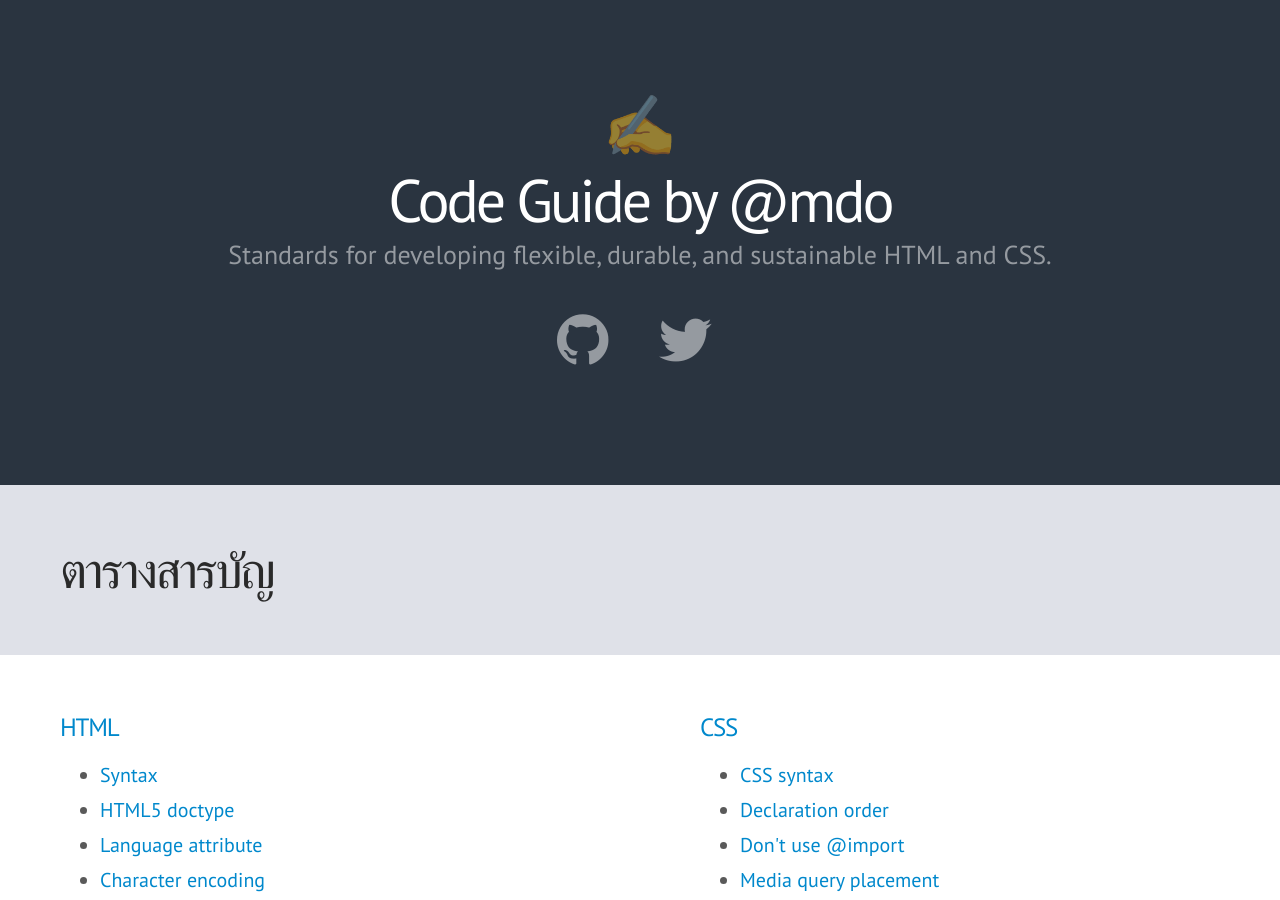
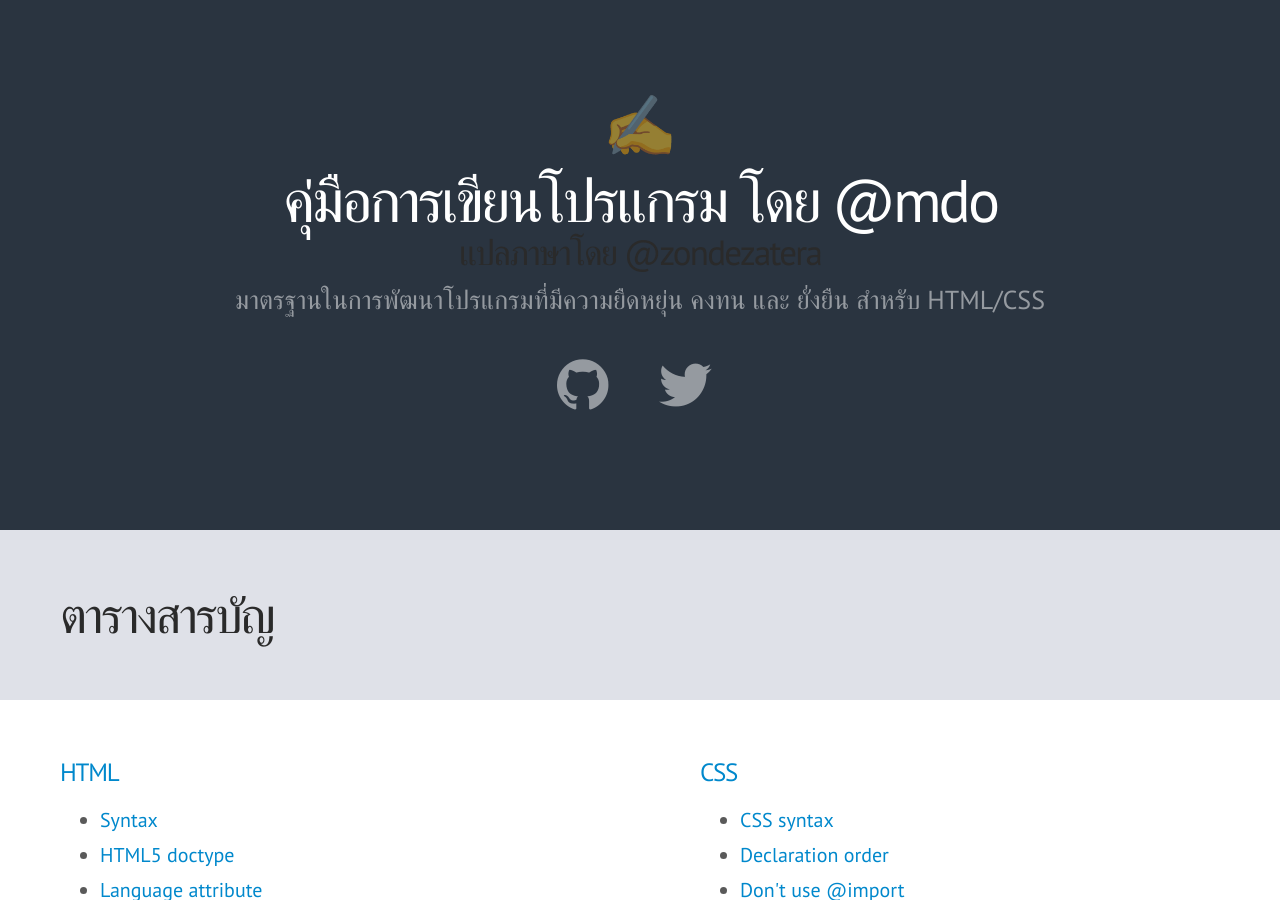
Before and after one commit to mdo/code-guide, a Jekyll site: the page built from index.html, in a window 1280 px wide and 900 px high. Built offline with Jekyll 4.4.1, drawn with Linux system fonts in a browser that asks for light colours; some web fonts are replaced; Markdown is read by kramdown in place of the engine named in the settings; comment, search, counter and statistics services are not loaded.

Commit message:
translate header section

```diff
--- a/_config.yml
+++ b/_config.yml
@@ -1,5 +1,5 @@
-name:          Code Guide by @mdo
-description:   Standards for developing flexible, durable, and sustainable HTML and CSS.
+name:          คุ่มือการเขียนโปรแกรม โดย @mdo
+description:   มาตรฐานในการพัฒนาโปรแกรมที่มีความยืดหยุ่น คงทน และ ยั่งยืน สำหรับ HTML/CSS
 url:           http://codeguide.co
 
 markdown:      rdiscount
--- a/_includes/header.html
+++ b/_includes/header.html
@@ -2,6 +2,7 @@
   <div class="container">
     <span class="icon">&#9997;</span>
     <h1>{{ site.name }}</h1>
+    <h3>แปลภาษาโดย @zondezatera</h3>
     <p class="lead">{{ site.description }}</p>
 
     <p class="masthead-links">
```
